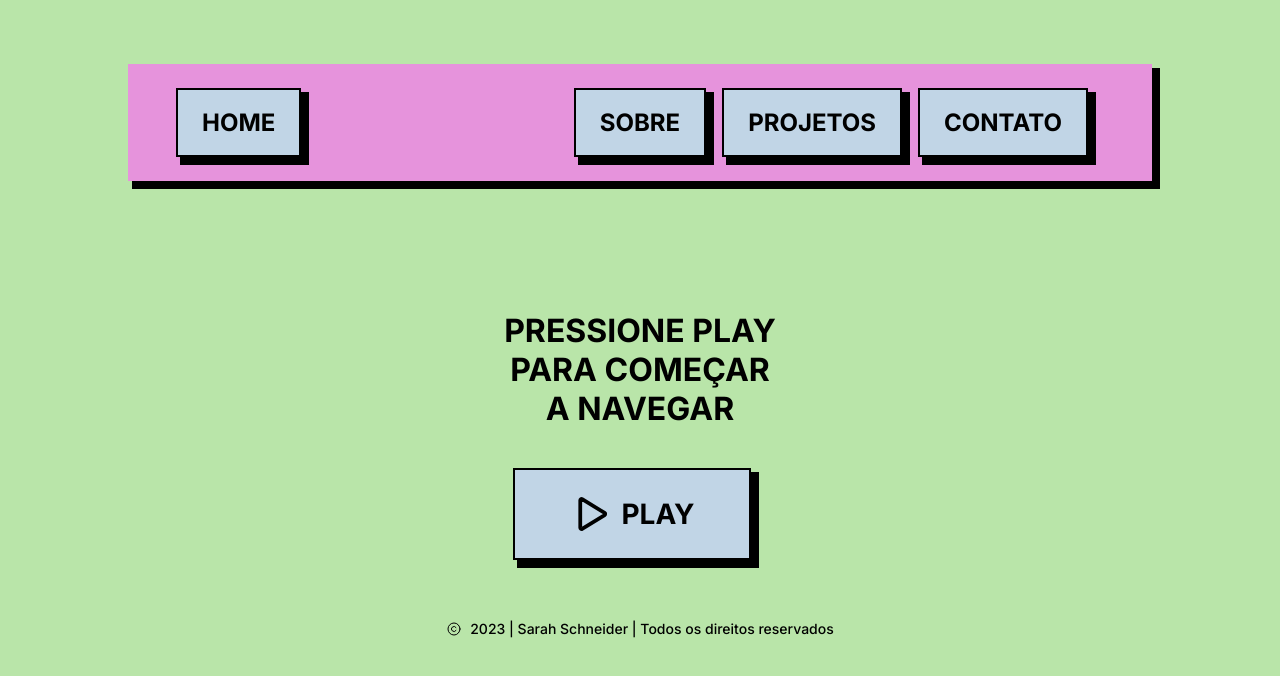
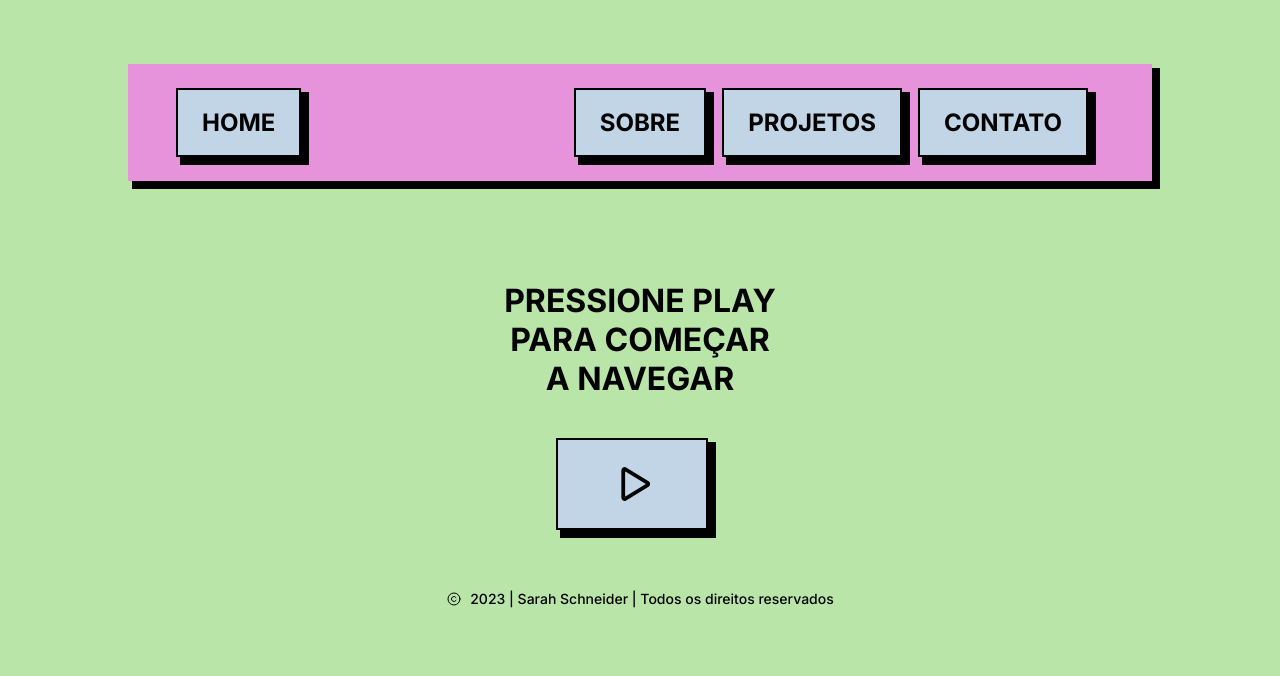
Before and after one commit to ssschneider/portfolio, a React (Vite) app: page / in a window 1280 px wide. Shown: the top 676 px of the page. Built offline with nearby package versions, Linux system fonts and the light colour scheme.

Commit message:
add contact page

```diff
--- a/package.json
+++ b/package.json
@@ -9,6 +9,7 @@
     "preview": "vite preview"
   },
   "dependencies": {
+    "@radix-ui/react-popover": "^1.0.3",
     "phosphor-react": "^1.4.1",
     "react": "^18.2.0",
     "react-dom": "^18.2.0",
--- /dev/null
+++ b/src/components/contact/index.tsx
@@ -0,0 +1,45 @@
+import { BtnClose, SocialMediaInfo, SocialMediaWrap, SocialMediaWrapper, Wrapper } from "./styles"
+import { WhatsappLogo, ChatText, LinkedinLogo, GithubLogo, DownloadSimple, XCircle } from "phosphor-react"
+
+interface Props {
+    onClick: () => void;
+}
+
+const ContactPopOver = ({ onClick }: Props) => {
+    return (
+        <Wrapper>
+            <BtnClose onClick={onClick}>
+                <XCircle size={30}  weight="bold" color="#000"/>
+            </BtnClose>
+
+            <SocialMediaWrap>
+                <SocialMediaWrapper href="https://wa.me/5522999405400" target="_blank">
+                    <WhatsappLogo size={55} weight="bold"/>
+                    <SocialMediaInfo>+55 22 99940-5400</SocialMediaInfo>
+                </SocialMediaWrapper>
+
+                <SocialMediaWrapper href="mailto:mureb_rosa@hotmail.com" target="_blank">
+                    <ChatText size={55} weight="bold"/>
+                    <SocialMediaInfo>mureb_rosa@ <br />hotmail.com</SocialMediaInfo>
+                </SocialMediaWrapper>
+
+                <SocialMediaWrapper href="https://www.linkedin.com/in/sarahmurebs/" target="_blank">
+                    <LinkedinLogo size={55} weight="bold"/>
+                    <SocialMediaInfo>sarahmurebs</SocialMediaInfo>
+                </SocialMediaWrapper>
+
+                <SocialMediaWrapper href="https://github.com/ssschneider" target="_blank">
+                    <GithubLogo size={55} weight="bold"/>
+                    <SocialMediaInfo>ssschneider</SocialMediaInfo>
+                </SocialMediaWrapper>
+
+                <SocialMediaWrapper href="#" target="_blank">
+                    <DownloadSimple size={55} weight="bold"/>
+                    <SocialMediaInfo>Baixar currículo</SocialMediaInfo>
+                </SocialMediaWrapper>
+            </SocialMediaWrap>
+        </Wrapper>
+    )
+}
+
+export default ContactPopOver
--- /dev/null
+++ b/src/components/contact/styles.tsx
@@ -0,0 +1,61 @@
+import styled from "styled-components";
+
+export const Wrapper = styled.div`
+    background-color: var(--blue);
+    box-shadow: var(--default-box-shadow);
+    border: 5px solid #000;
+    padding: 2.4rem 4.8rem;
+    display: flex;
+    flex-direction: column;
+    align-items: flex-end;
+    justify-content: center;
+    margin: 0 auto 2.4rem;
+    max-width: 80rem;
+    gap: 0.8rem;
+
+    position: absolute;
+    bottom: -20rem;
+    left: 50%;
+    transform: translateX(-50%);
+
+`
+
+export const SocialMediaWrap = styled.div`
+    display: flex;
+    justify-content: space-around;
+    align-items: center;
+    gap: 1.6rem;
+`
+
+export const SocialMediaWrapper = styled.a`
+    display: flex;
+    flex-direction: column;
+    gap: 0.8rem;
+    align-items: center;
+    justify-content: center;
+    max-width: 10rem;
+    text-decoration: none;
+    color: #030303;
+    transition: 0.5s linear;
+
+    &:hover {
+        scale: 1.1;
+    }
+`
+
+export const SocialMediaInfo = styled.p`
+    font-size: 1.4rem;
+    text-align: center;
+    max-width: 10rem;
+`
+
+export const BtnClose = styled.button`
+    border: 0;
+    background-color: transparent;
+    cursor: pointer;
+    transition: 0.5s linear;
+
+    &:hover {
+        scale: 0.8;
+    }
+`
--- a/src/components/interaction/index.tsx
+++ b/src/components/interaction/index.tsx
@@ -1,18 +1,17 @@
-import { Play } from "phosphor-react"
+import { Play, Alien } from "phosphor-react"
 import { Wrapper, Text, Btn } from "./styles"
 
 interface InteractionProps {
     text: string;
-    label: string;
-    icon: any;
+    label: any;
+    onClick?: () => void;
 }
 
-const Interaction = ({ text, label, icon }: InteractionProps) => {
+const Interaction = ({ text, label, onClick }: InteractionProps) => {
     return (
         <Wrapper>
             <Text>{text}</Text>
-            <Btn>
-                {<Play size={40} weight="bold"/>}
+            <Btn onClick={onClick}>
                 {label}
             </Btn>
         </Wrapper>
--- a/src/components/interaction/styles.tsx
+++ b/src/components/interaction/styles.tsx
@@ -6,7 +6,7 @@ export const Wrapper = styled.section`
     gap: 4rem;
     justify-content: center;
     align-items: center;
-    margin: 13rem auto 0;
+    margin: 10rem auto 6rem;
 `
 
 export const Text = styled.p`
--- a/src/pages/contato/index.tsx
+++ b/src/pages/contato/index.tsx
@@ -1,7 +1,27 @@
+import ContactPopOver from "../../components/contact";
+import { Alien } from "phosphor-react"
+import Interaction from "../../components/interaction";
+import { Wrapper } from "./styles";
+import { useState } from "react";
+
 const Contato = () => {
-    return (
-        <h1>CONTATO</h1>
-    )
-}
+    const [ openPopOver, setOpenPopover] = useState(false)
 
-export default Contato
+    const handleClosePopOver = () => {
+        setOpenPopover(false)
+    }
+
+	return (
+		<Wrapper>
+            <Interaction
+                text="Pressione o alien para falar comigo"
+                label={<Alien size={40} weight="bold"/>}
+                onClick={() => setOpenPopover(true)}
+                />
+
+            {openPopOver ? <ContactPopOver onClick={handleClosePopOver}/> : null}
+		</Wrapper>
+	);
+};
+
+export default Contato;
--- /dev/null
+++ b/src/pages/contato/styles.tsx
@@ -0,0 +1,7 @@
+import styled from "styled-components";
+
+export const Wrapper = styled.section`
+    position: relative;
+    height: 42vh;
+    margin-bottom: 4rem;
+`
--- a/src/pages/home/index.tsx
+++ b/src/pages/home/index.tsx
@@ -1,13 +1,20 @@
 import Interaction from "../../components/interaction"
 import { Play } from "phosphor-react"
+import { useNavigate } from "react-router-dom"
 
 const Home = () => {
+    const navigate = useNavigate()
+
+    const handleClick = () => {
+        navigate("/sobre")
+    }
+
     return (
         <>
             <Interaction
                 text="Pressione Play para começar a navegar"
-                label="Play"
-                icon={<Play size={40} weight="bold"/>}
+                label={<Play size={40} weight="bold"/>}
+                onClick={handleClick}
             />
 
         </>
```
Also changed, not shown: 1 other file (tests, documents, lock files or other folders).
